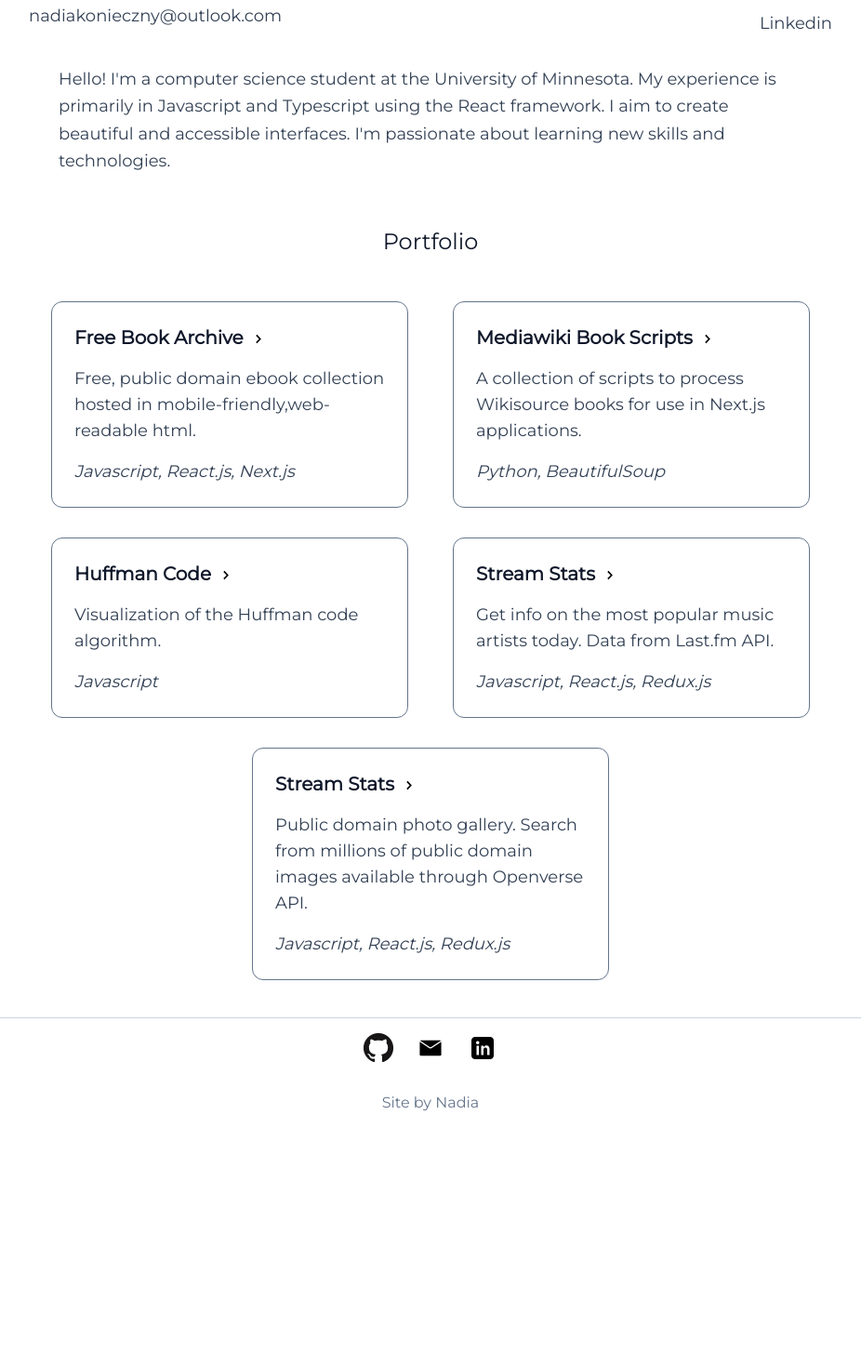
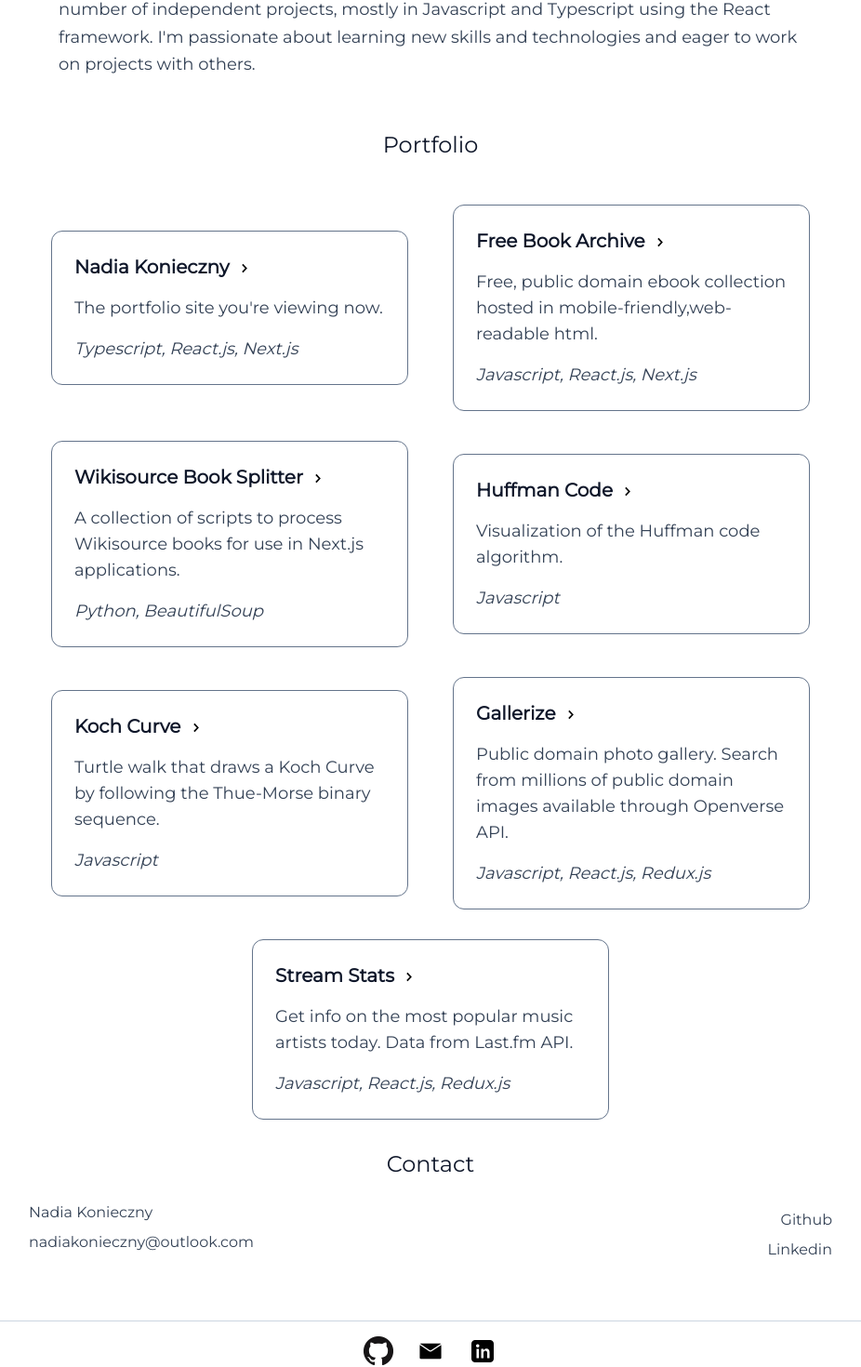
Before and after one commit to nadiakay/nadiakonieczny, a Next.js app: page / in a window 1280 px wide. Shown: the part 515-1985 px from the top of the page at 93% size, without its empty margins (177-1103 px from the left). Before the commit the page ends 1737 px from the top, so only its background shows below. Built offline with nearby package versions, Linux system fonts and the light colour scheme; a web font is replaced by a local one.

Commit message:
new site fully functioning

```diff
--- a/components/Footer.tsx
+++ b/components/Footer.tsx
@@ -1,17 +1,38 @@
 import Image from 'next/image'
+import Link from 'next/link'
 
 const Footer = ({}) => {
   return (
     <footer className="flex flex-col border-t border-slate-300 h-24 mb-8 w-full items-center justify-center">
       <ul className="flex space-x-6 my-6 flex-row">
         <li>
-          <Image src="/assets/GitHub-Mark-32px.png" width={32} height={32} />
+          <Link href="https://github.com/nadiakay">
+            <a>
+              <Image
+                src="/assets/GitHub-Mark-32px.png"
+                width={32}
+                height={32}
+              />
+            </a>
+          </Link>
         </li>
         <li>
-          <Image src="/assets/icons8-email-64.png" width={32} height={32} />
+          <Link href="mailto:nadiakonieczny@outlook.com">
+            <a>
+              <Image src="/assets/icons8-email-64.png" width={32} height={32} />
+            </a>
+          </Link>
         </li>
         <li>
-          <Image src="/assets/icons8-linkedin-64.png" width={32} height={32} />
+          <Link href="https://www.linkedin.com/in/nadia-konieczny-0a8367217">
+            <a>
+              <Image
+                src="/assets/icons8-linkedin-64.png"
+                width={32}
+                height={32}
+              />
+            </a>
+          </Link>
         </li>
       </ul>
       <a
--- a/components/Nav.tsx
+++ b/components/Nav.tsx
@@ -5,13 +5,17 @@ const Nav = ({}) => {
   return (
     <header className="z-40 backdrop-blur-xl flex flex-row w-full  justify-between px-4 items-center">
       <span>
-        <Image src="/favicon/favicon-32x32.png" width={32} height={32} />
+        <Link href="/">
+          <a>
+            <Image src="/favicon/favicon-32x32.png" width={32} height={32} />
+          </a>
+        </Link>
       </span>
       <ul className="font-bold uppercase flex flex-row items-center justify-center py-4 space-x-5">
-        <Link href="./portfolio">
+        <Link href="#portfolio">
           <a>Portfolio</a>
         </Link>
-        <Link href="./contact">
+        <Link href="#contact">
           <a>Contact</a>
         </Link>
       </ul>
--- a/data/index.ts
+++ b/data/index.ts
@@ -1,6 +1,12 @@
 import { ICard } from '../types'
 
 export const data: ICard[] = [
+  {
+    title: 'Nadia Konieczny',
+    link: 'https://github.com/nadiakay/nadiakonieczny',
+    desc: "The portfolio site you're viewing now.",
+    tags: 'Typescript, React.js, Next.js',
+  },
   {
     title: 'Free Book Archive',
     link: 'https://github.com/nadiakay/free-book-archive',
@@ -8,7 +14,7 @@ export const data: ICard[] = [
     tags: 'Javascript, React.js, Next.js',
   },
   {
-    title: 'Mediawiki Book Scripts',
+    title: 'Wikisource Book Splitter',
     link: 'https://github.com/nadiakay/wikisource-book-divider',
     desc: 'A collection of scripts to process Wikisource books for use in Next.js applications.',
     tags: 'Python, BeautifulSoup',
@@ -20,15 +26,21 @@ export const data: ICard[] = [
     tags: 'Javascript',
   },
   {
+    title: 'Koch Curve',
+    link: 'https://github.com/nadiakay/koch-curve',
+    desc: 'Turtle walk that draws a Koch Curve by following the Thue-Morse binary sequence.',
+    tags: 'Javascript',
+  },
+  {
+    title: 'Gallerize',
+    link: 'https://github.com/nadiakay/gallerize',
+    desc: 'Public domain photo gallery. Search from millions of public domain images available through Openverse API.',
+    tags: 'Javascript, React.js, Redux.js',
+  },
+  {
     title: 'Stream Stats',
     link: 'https://github.com/nadiakay/stream-stats',
     desc: 'Get info on the most popular music artists today. Data from Last.fm API.',
     tags: 'Javascript, React.js, Redux.js',
   },
-  {
-    title: 'Stream Stats',
-    link: 'https://github.com/nadiakay/gallerize',
-    desc: 'Public domain photo gallery. Search from millions of public domain images available through Openverse API.',
-    tags: 'Javascript, React.js, Redux.js',
-  },
 ]
--- a/pages/index.tsx
+++ b/pages/index.tsx
@@ -27,7 +27,7 @@ export default function Home({
   return (
     <div className="flex w-full min-h-screen flex-col items-center justify-center ">
       <Head>
-        <title>Index - Nadia Konieczny</title>
+        <title>Nadia Konieczny - Web Developer Portfolio</title>
         <link
           rel="apple-touch-icon"
           sizes="180x180"
@@ -58,14 +58,40 @@ export default function Home({
       <Nav />
 
       <h1 className="font-serif italic font-b text-gray-100 text-4xl w-full px-8 p-5 bg-gradient-to-r from-fuchsia-500 to-blue-500 border-b-2">
-        <a href="./index.html">Nadia Konieczny</a>
+        <a href="/">Nadia Konieczny</a>
       </h1>
 
       <Hero />
       <main className="max-w-5xl mx-auto font-sans text-slate-700 z-40 flex w-full flex-1 flex-col items-center justify-center px-2 pb-8 md:px-20">
-        <section className="text-lg">
+        <section className="text-lg" id="about">
           <h1 className="text-2xl text-slate-900 mt-6 mb-12 text-center">
             About
+          </h1>
+
+          <p className="mx-8 mb-8 leading-relaxed">
+            Hello! I'm a computer science student at the University of
+            Minnesota. I've worked on a number of independent projects, mostly
+            in Javascript and Typescript using the React framework. I'm
+            passionate about learning new skills and technologies and eager to
+            work on projects with others.
+          </p>
+        </section>
+        <section className="text-lg" id="portfolio">
+          <h1 className="text-2xl text-slate-900 my-6 text-center">
+            Portfolio
+          </h1>
+          <div className="flex max-w-4xl flex-wrap items-center justify-around max-w-full">
+            {cardList.map((card) => (
+              <Card card={card} />
+            ))}
+          </div>
+        </section>
+        <section className="min-w-full" id="contact">
+          <h1
+            className="text-2xl text-slate-900 my-6 text-center"
+            id="portfolio"
+          >
+            Contact
           </h1>
           <div className="flex flex-col space-y-2 px-4 md:px-0 md:flex-row justify-between mb-8">
             <div className="flex flex-col text-left space-y-2">
@@ -85,24 +111,6 @@ export default function Home({
               </p>
             </div>
           </div>
-
-          <p className="mx-8 mb-8 leading-relaxed">
-            Hello! I'm a computer science student at the University of
-            Minnesota. My experience is primarily in Javascript and Typescript
-            using the React framework. I aim to create beautiful and accessible
-            interfaces. I'm passionate about learning new skills and
-            technologies.
-          </p>
-        </section>
-        <section className="text-lg">
-          <h1 className="text-2xl text-slate-900 my-6 text-center">
-            Portfolio
-          </h1>
-          <div className="flex max-w-4xl flex-wrap items-center justify-around max-w-full">
-            {cardList.map((card) => (
-              <Card card={card} />
-            ))}
-          </div>
         </section>
       </main>
 
```
Also changed, not shown: 2 other files (tests, documents, lock files or other folders).
